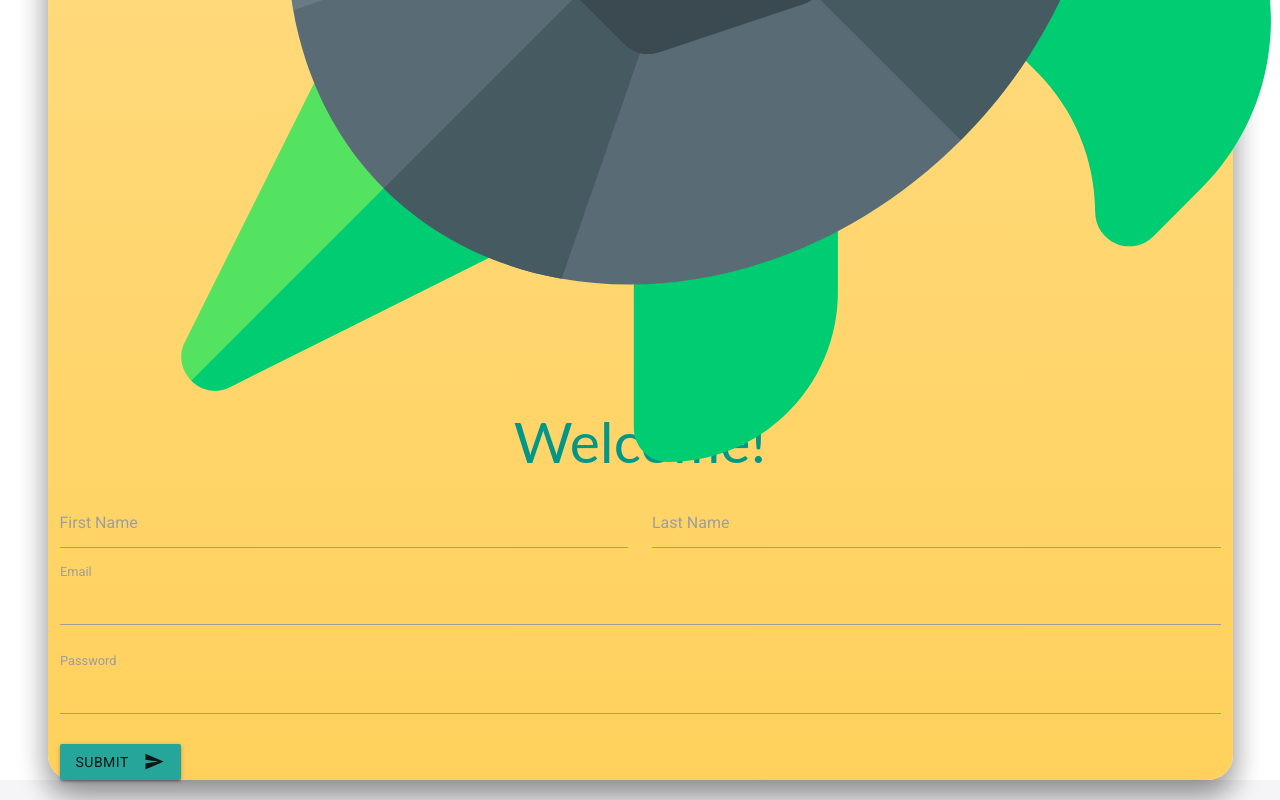
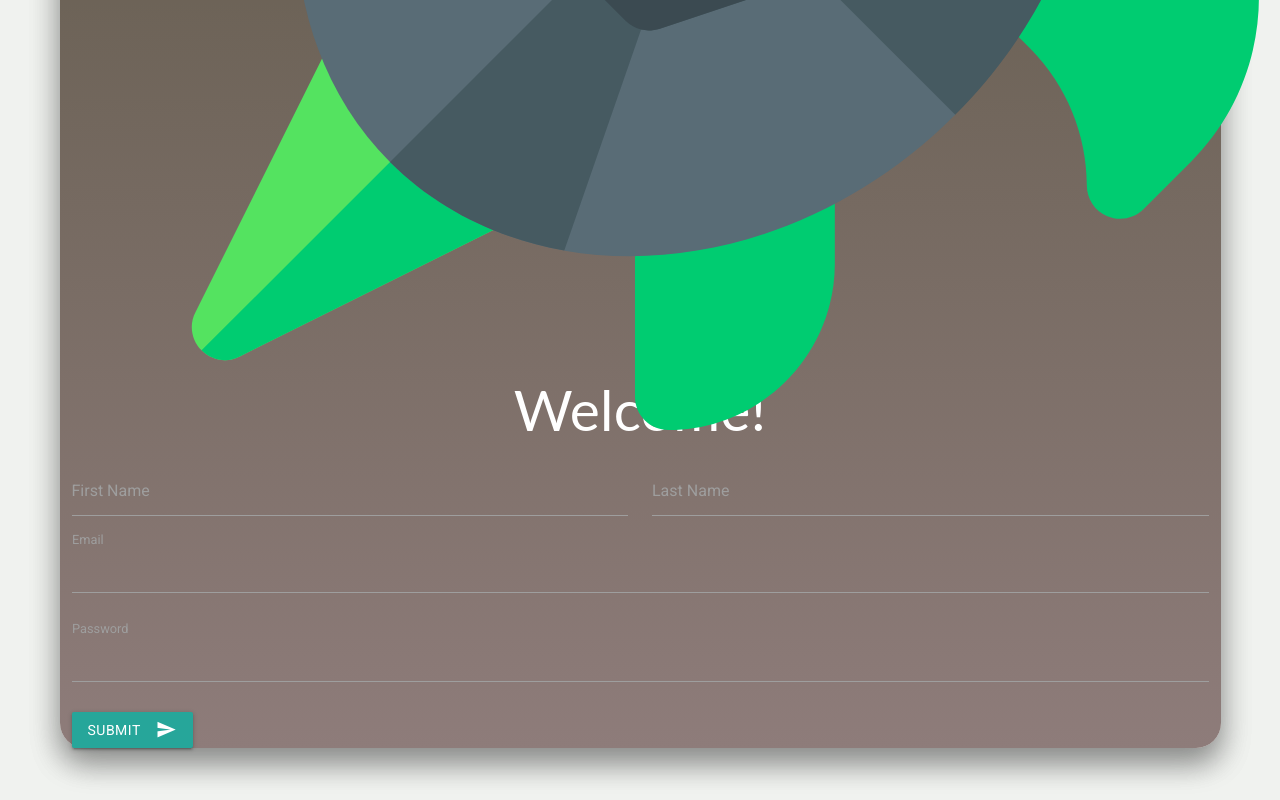
Before and after one commit to CaroMen/Moxi-Redone, a Vue app in the folder front/: page /sign-up in a window 1280 px wide. Shown: the part 956-1756 px from the top of the page. Built offline with nearby package versions, Linux system fonts and the light colour scheme.

Commit message:
signup page color changes

```diff
--- a/front/src/App.vue
+++ b/front/src/App.vue
@@ -1,7 +1,7 @@
 <template>
   <v-app>
     <Navbar></Navbar>
-    <router-view> </router-view>
+    <router-view></router-view>
   </v-app>
 </template>
 
@@ -10,7 +10,6 @@ import Navbar from "./components/Navbar";
 
 export default {
   name: "App",
-
   components: {
     Navbar,
   },
--- a/front/src/components/Dashboard.vue
+++ b/front/src/components/Dashboard.vue
@@ -8,14 +8,14 @@
     </div>
     <!-- </v-parallax> -->
     <v-card>
-      <v-tabs background-color="#8E7C7A" color="deep-purple accent-4" right>
+      <v-tabs background-color="#8E7C7A" color="blue-grey lighten-5" right>
         <v-tab>
           <router-link :to="{ name: 'Dashboard' }">Dashboard</router-link>
         </v-tab>
         <v-tab>
           <router-link :to="{ name: 'AddActivity' }">Add Activity</router-link>
         </v-tab>
-        <v-tab>City</v-tab>
+        <v-tab>Calendar</v-tab>
         <v-tab>Abstract</v-tab>
       </v-tabs>
     </v-card>
--- a/front/src/components/SignIn.vue
+++ b/front/src/components/SignIn.vue
@@ -60,10 +60,10 @@ body {
   margin-top: 100px;
   padding: 20px;
   max-width: 200px;
-  background-color: #ffd15c;
+  background-color: #cf605c;
   border-radius: 25px;
   box-shadow: 0 15px 30px rgba(0, 0, 0, 0.25), 0 15px 30px rgba(0, 0, 0, 0.25);
-  background: linear-gradient(to bottom, #ffe299, #ffd15c);
+  background: linear-gradient(to bottom, #d6a964, #cf605c);
 }
 
 .signin h2 {
--- a/front/src/components/SignUp.vue
+++ b/front/src/components/SignUp.vue
@@ -1,5 +1,7 @@
-<template>
-  <v-container class="signin container">
+<template class="bg-container">
+<body>
+  <div class="container">
+    <v-container class="signup signup-container">
       <!-- <div class="moxi-image"> -->
       <v-img class="moxi" :src="require('../assets/animal.svg')"></v-img>
       <!-- </div> -->
@@ -18,7 +20,7 @@
       :src="require('../assets/Leaves_object.svg')"
       ></v-img>-->
       <!-- </div> -->
-    <div class="title teal-text center-align">
+      <div class="title white-text center-align">
         <h2>Welcome!</h2>
       </div>
       <div class="row">
@@ -53,6 +55,8 @@
         </form>
       </div>
     </v-container>
+  </div>
+</body>
 </template>
 
 <script>
@@ -64,20 +68,26 @@ export default {
 
 <style>
 body {
-  background: #f5f4f6;
+  background: #f0f2ef;
+  margin-top: -10px;
+  padding-bottom: 20px;
 }
 
-.signin {
+.row {
+  color: white;
+}
+
+.signup {
   margin-top: 60px;
   padding: 20px;
   max-width: 500px;
-  background-color: #ffd15c;
+  background-color: #cf605c;
   border-radius: 25px;
   box-shadow: 0 15px 30px rgba(0, 0, 0, 0.25), 0 15px 30px rgba(0, 0, 0, 0.25);
-  background: linear-gradient(to bottom, #ffe299, #ffd15c);
+  background: linear-gradient(to bottom, #494832, #8e7c7a);
 }
 
-.signin h2 {
+.signup h2 {
   font-family: Lato, Helvetica, Arial, sans-serif;
 }
 
```
Lines whose indentation alone changed are shown as unchanged.
